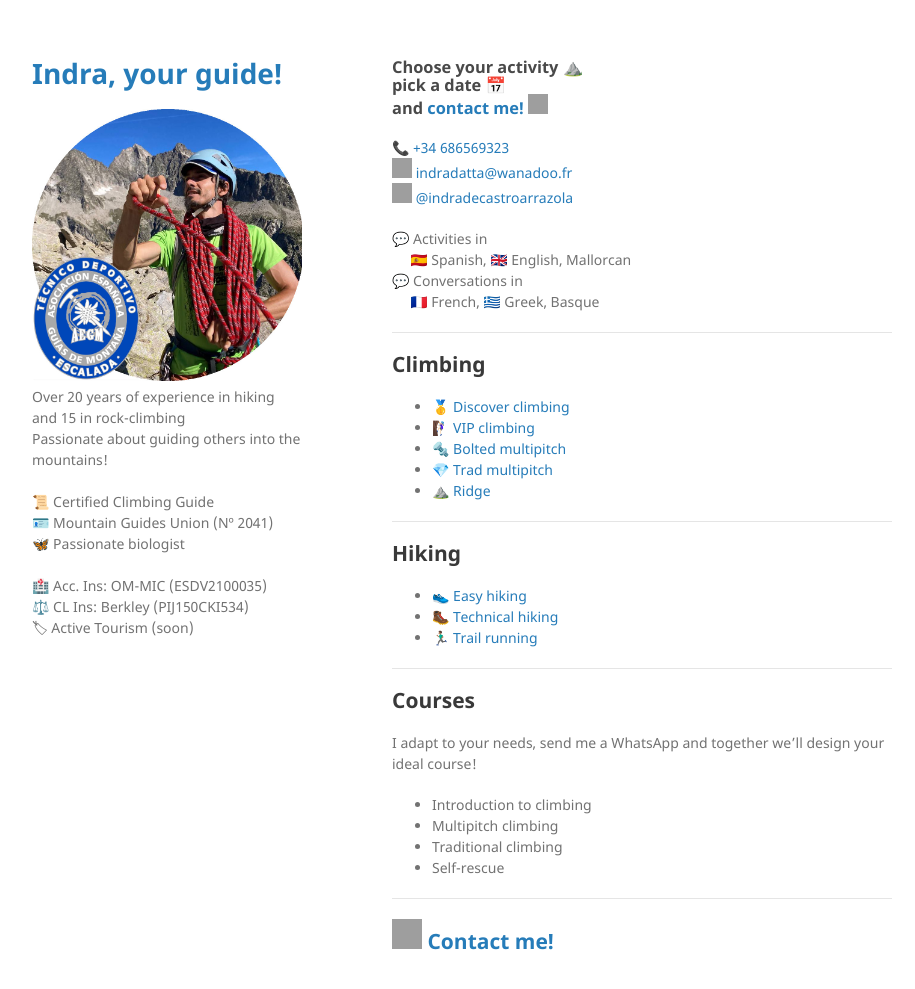
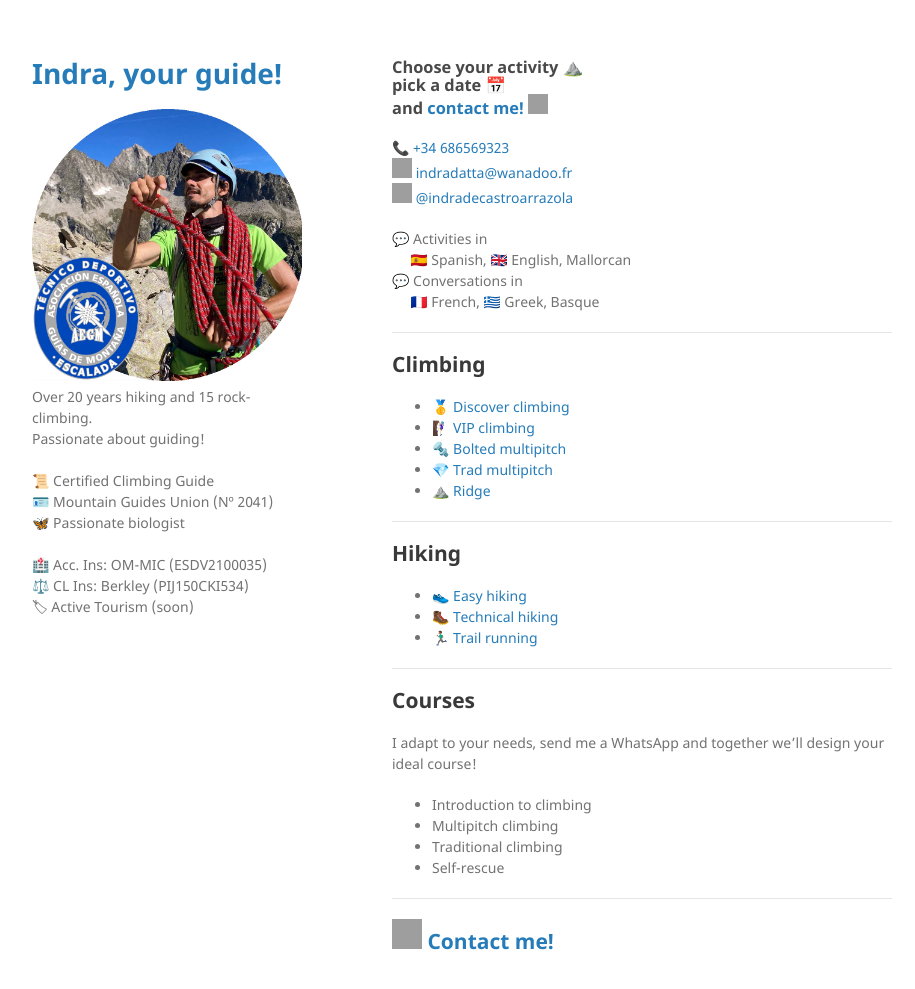
Before and after one commit to indradecastro/MountainGuide, a Jekyll site: the page built from index.md, in a window 1280 px wide and 1023 px high. Shown: the top 989 px of the window, without its empty margins (178-1093 px from the left). Built offline with Jekyll 4.4.1, drawn with Linux system fonts in a browser that asks for light colours; emoji names are drawn with the system emoji font; our own code applies the rules of GitHub Pages for plain Markdown files; grey boxes are pictures that could not be loaded.

Commit message:
add description

```diff
--- a/_config.yml
+++ b/_config.yml
@@ -1,8 +1,8 @@
 title: Indra, your guide!
 logo: /assets/img/feo-circle-aegm.jpg
 description: |
-  Over 20 years of experience in hiking and 15 in rock-climbing <br>
-  Passionate about guiding others into the mountains! <br>
+  Over 20 years hiking and 15 rock-climbing. <br>
+  Passionate about guiding! <br>
   <br>
   📜 Certified Climbing Guide <br>
   🪪 Mountain Guides Union (Nº 2041) <br>
```
